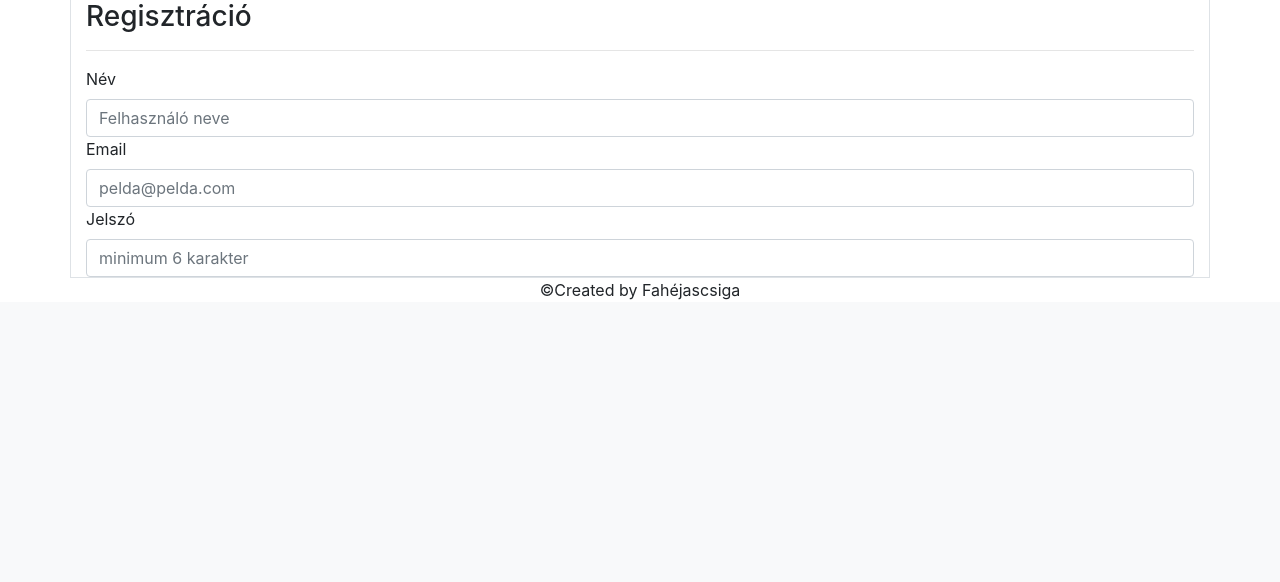
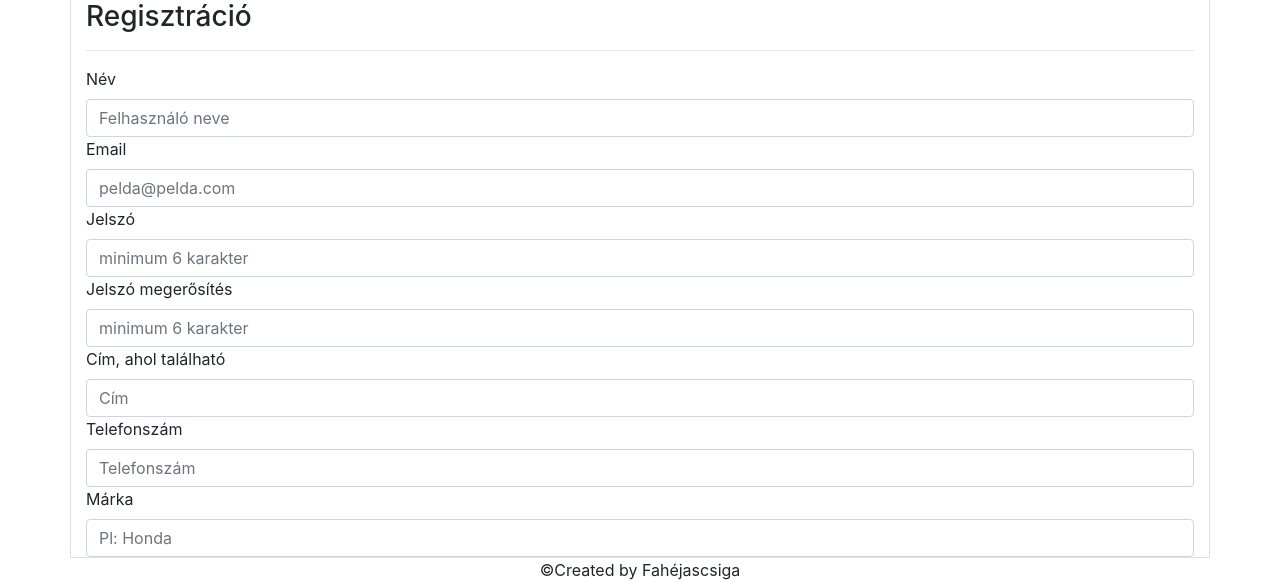
Before and after one commit to lgadam/2020fahejascsiga, a PHP site: page /register.php in a window 1280 px wide. Shown: the part 499-1081 px from the top of the page. Before the commit the page ends 799 px from the top, so only its background shows below. Run offline with PHP 8.4, Linux system fonts and the light colour scheme; data that the repository does not hold is empty; some libraries are stand-ins or nearby versions.

Commit message:
Register inputok
Jelszó megerősítés, cím ahol található, telefonszám, márka

```diff
--- a/web/register.php
+++ b/web/register.php
@@ -26,6 +26,27 @@
                                placeholder="minimum 6 karakter" value="" class="form-control"
                                required/>
                     </div>
+					 <div>
+                        <label>Jelszó megerősítés</label>
+                        <td width="71%"><input type="password" name="password2" id="password2"
+                                               placeholder="minimum 6 karakter" value="" class="form-control"
+                                               required/>
+                    </div>
+                    <div>
+                        <label>Cím, ahol található</label>
+                        <input type="text" name="cim" id="cim" value="" placeholder="Cím"
+                               class="form-control" required/>
+                    </div>
+                    <div>
+                        <label>Telefonszám</label>
+                        <input type="text" name="telefon" id="telefon" placeholder="Telefonszám"
+                               value="" class="form-control"/>
+                    </div>
+                    <div>
+                        <label>Márka</label>
+                        <input type="text" name="marka" id="marka" placeholder="Pl: Honda"
+                               value="" class="form-control" required/>
+                    </div>
 
             </form>
             </div>
```
